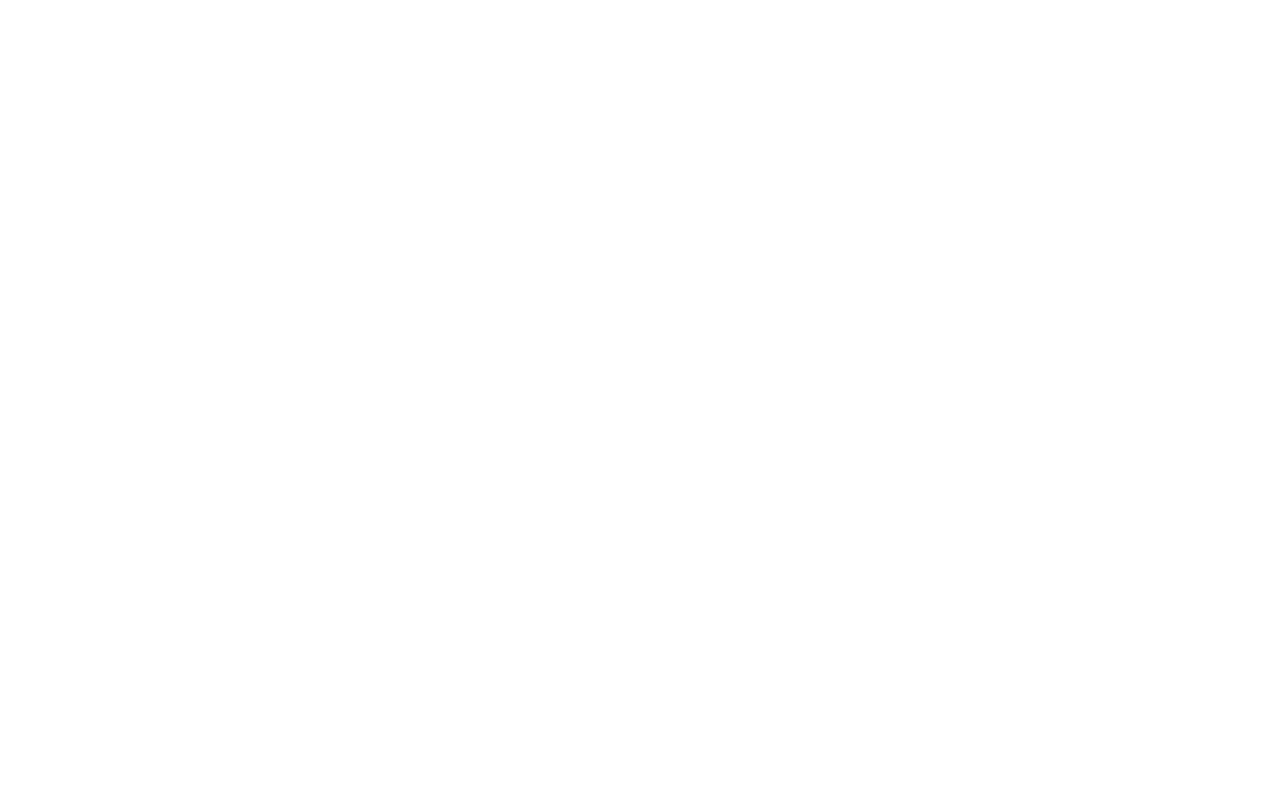
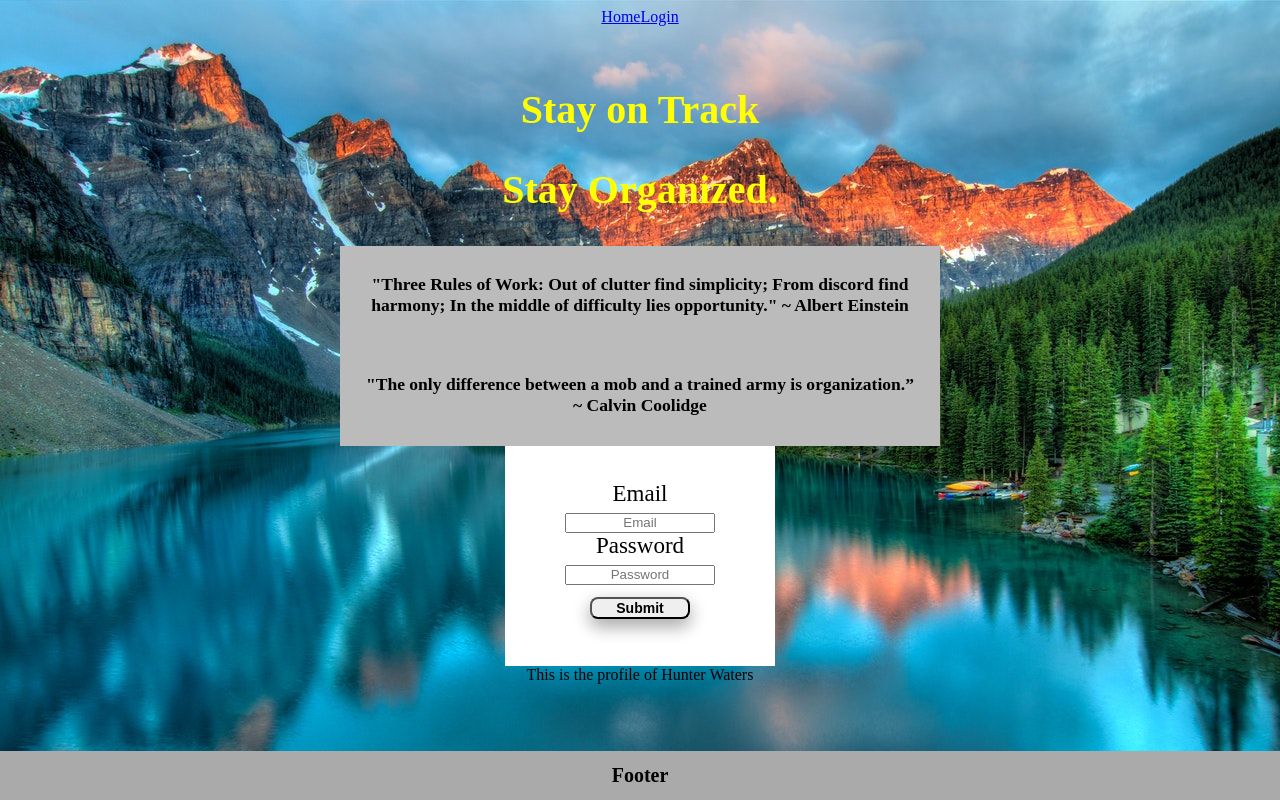
Before and after one commit to hunterwaters/todo-app, a React (Create React App) app: page /login in a window 1280 px wide. Built offline with nearby package versions, Linux system fonts and the light colour scheme.

Commit message:
second commit

```diff
--- a/package.json
+++ b/package.json
@@ -6,9 +6,13 @@
     "@testing-library/jest-dom": "^4.2.4",
     "@testing-library/react": "^9.3.2",
     "@testing-library/user-event": "^7.1.2",
+    "axios": "^0.19.2",
     "react": "^16.13.1",
     "react-dom": "^16.13.1",
-    "react-scripts": "3.4.1"
+    "react-router-dom": "^5.1.2",
+    "react-scripts": "3.4.1",
+    "react-uuid": "^1.0.2",
+    "uuid": "^7.0.3"
   },
   "scripts": {
     "start": "react-scripts start",
--- a/src/App.js
+++ b/src/App.js
@@ -1,11 +1,39 @@
 import React from 'react';
+import TitlePage from './components/titlePage';
+import SignupForm from './components/signupForm';
+import { Link, BrowserRouter, Route } from 'react-router-dom';
+import ToDoList from './components/ToDoList'
+//import Header from './components/Header'
 
-function App() {
+
+
+class App extends React.Component{
+  constructor(props) {
+    super(props);
+    this.state = {
+      firstName: "Hunter",
+      lastName: "Waters"
+    }
+  }
+  render () {
   return (
-    <main className='App'>
-      {/* content goes here */}
-    </main>
+    <BrowserRouter>
+    <div className='App'>
+      <Link to = "/">
+        Home
+      </Link>
+      <Link to = "/login">
+        Login
+      </Link>
+      <TitlePage />
+      <SignupForm />
+      <Route path="/login" render={ (props) => <ToDoList
+                                                        firstName={this.state.firstName}
+                                                        lastName={this.state.lastName}/>} />
+      </div>
+    </BrowserRouter>
   );
+}
 }
 
 export default App;
--- /dev/null
+++ b/src/components/Header.js
@@ -0,0 +1,16 @@
+
+
+/*
+function Header () {
+    return (
+    <header className = "head">
+    <Link to  ="/">Home</Link>
+    ||
+    <Link to = "/todos">ToDoList</Link>
+    </header>
+    );
+}
+
+export default Header
+
+*/
--- /dev/null
+++ b/src/components/ToDoList.js
@@ -0,0 +1,13 @@
+import React from 'react'
+
+
+function ToDoList(props) {
+        return (
+            <div>
+                This is the profile of {props.firstName} {props.lastName}
+            </div>
+        );
+    }
+
+
+export default ToDoList;
--- /dev/null
+++ b/src/components/signupForm.js
@@ -0,0 +1,25 @@
+import React from 'react';
+
+
+function SignupForm() {
+    return (
+        <div>
+            <form className = 'signup-form'>
+                <div>
+                    <label htmlFor = "email" className = "email">Email</label>
+                    <br />
+                    <input placeHolder = "Email" type = "text" name = "email" className = "email" />
+                </div>
+                <div>
+                    <label htmlFor = "password" className  = "password" >Password</label>
+                    <br />
+                    <input placeholder = "Password" type = "text" name = "password" className = "password"/>
+                </div>
+                <button type = "submit">Submit</button>
+            </form>
+        </div>
+    );
+}
+
+
+export default SignupForm
--- /dev/null
+++ b/src/components/titlePage.js
@@ -0,0 +1,25 @@
+import React from 'react';
+
+
+function TitlePage() {
+
+    return (
+        <div>
+            <main role = "main">
+                <header role = "banner">
+                    <h1>Stay on Track</h1>
+                    <h2>Stay Organized.</h2>
+                </header>
+            <section>
+                <h3>"Three Rules of Work: Out of clutter find simplicity; From discord find harmony; In the middle of difficulty lies opportunity." ~ Albert Einstein</h3>
+            </section>
+            <section>
+                <h3>"The only difference between a mob and a trained army is organization.” ~ Calvin Coolidge</h3>
+            </section>
+            <footer role = "content-info">Footer</footer>
+            </main>
+        </div>
+    );
+}
+
+export default TitlePage;
--- a/src/index.css
+++ b/src/index.css
@@ -1,13 +1,82 @@
-body {
-  margin: 0;
-  font-family: -apple-system, BlinkMacSystemFont, 'Segoe UI', 'Roboto', 'Oxygen',
-    'Ubuntu', 'Cantarell', 'Fira Sans', 'Droid Sans', 'Helvetica Neue',
-    sans-serif;
-  -webkit-font-smoothing: antialiased;
-  -moz-osx-font-smoothing: grayscale;
+* {
+  box-sizing: border-box;
+  text-align: center;
+  min-width: 100px;
 }
 
-code {
-  font-family: source-code-pro, Menlo, Monaco, Consolas, 'Courier New',
-    monospace;
+body {
+  background-image: url(./images/mountains.jpg);
 }
+
+.signup-form {
+  font-size: 23px;
+  width: 270px;
+  height: 220px;
+  margin: 0 auto;
+  padding: 35px;
+  background-color: white;
+
+}
+
+h1 {
+  margin-top: 60px;
+  font-size: 40px;
+  color:  yellow;
+}
+
+h2 {
+  font-size: 40px;
+  color: yellow;
+}
+
+
+.head, footer {
+  padding: 1% 0;
+  background-color: #aaa;
+  font-weight: bold;
+  font-size: 20px;
+}
+
+.head {
+  position: fixed;
+  top: 0;
+  left: 0;
+  right: 0;
+  z-index: 10;
+  padding: 10px;
+
+}
+
+section {
+  height: 100px;
+  width: 600px;
+  padding: 10px 20px;
+  background-color: #bbb;
+  font-size: 15px;
+  margin: 0 auto;
+
+}
+
+footer {
+  position: fixed;
+  left: 0;
+  bottom: 0;
+  width: 100%;
+}
+
+button {
+  border-radius: 8px;
+  font-size: 14px;
+  box-shadow: 0 8px 16px 0 rgba(0,0,0,0.2), 0 6px 20px 0 rgba(0,0,0,0.19);
+  margin: 12px;
+  font-weight: bold;
+}
+
+button:hover{
+  background-color: green;
+}
+
+input {
+  height: 20px;
+  width: 150px;
+}
```
Also changed, not shown: src/images/mountains.jpg (added), 1 other file (tests, documents, lock files or other folders).
